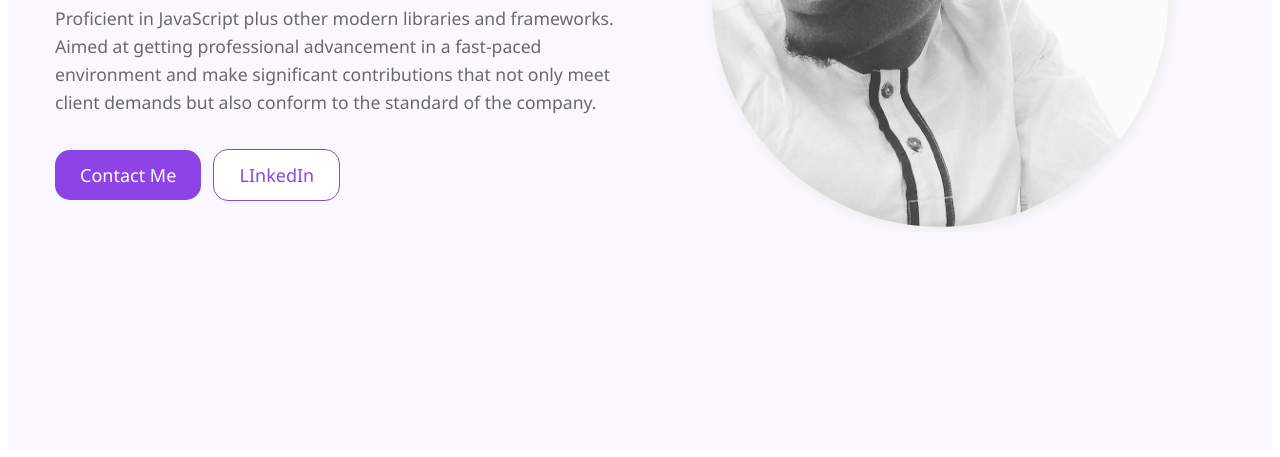
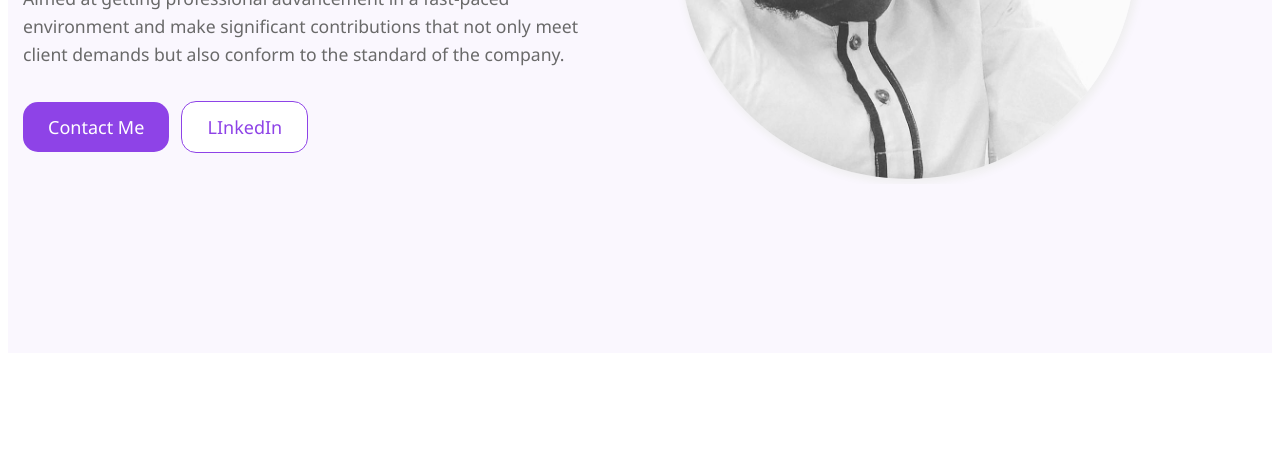
Before and after one commit to trafiki/web-page, a plain HTML site: page index.html in a window 1280 px wide. Shown: the part 455-912 px from the top of the page. After the commit the page ends 816 px from the top, so only its background shows below. Drawn offline with Linux system fonts and the light colour scheme.

Commit message:
refactored CSS

```diff
--- a/style.css
+++ b/style.css
@@ -6,20 +6,16 @@
 
 .main{
   background-color: rgba(147, 107, 232, 0.05);
-  padding: 3rem 0;
 }
 
 .container{
   max-width: 1200px;
-  margin-right: auto;
-  margin-left: auto;
   width: 100%;
   height: 100vh;
 }
 
 .row{
   display: flex;
-  flex-wrap: wrap;
   align-items: center;
   height: 100%;
 }
@@ -109,7 +105,7 @@
     color: #fff;
 }
 
-@media only screen and (max-width: 450px){
+@media only screen and (max-width: 740px){
   .img-container {
     display: none;
   }
```
